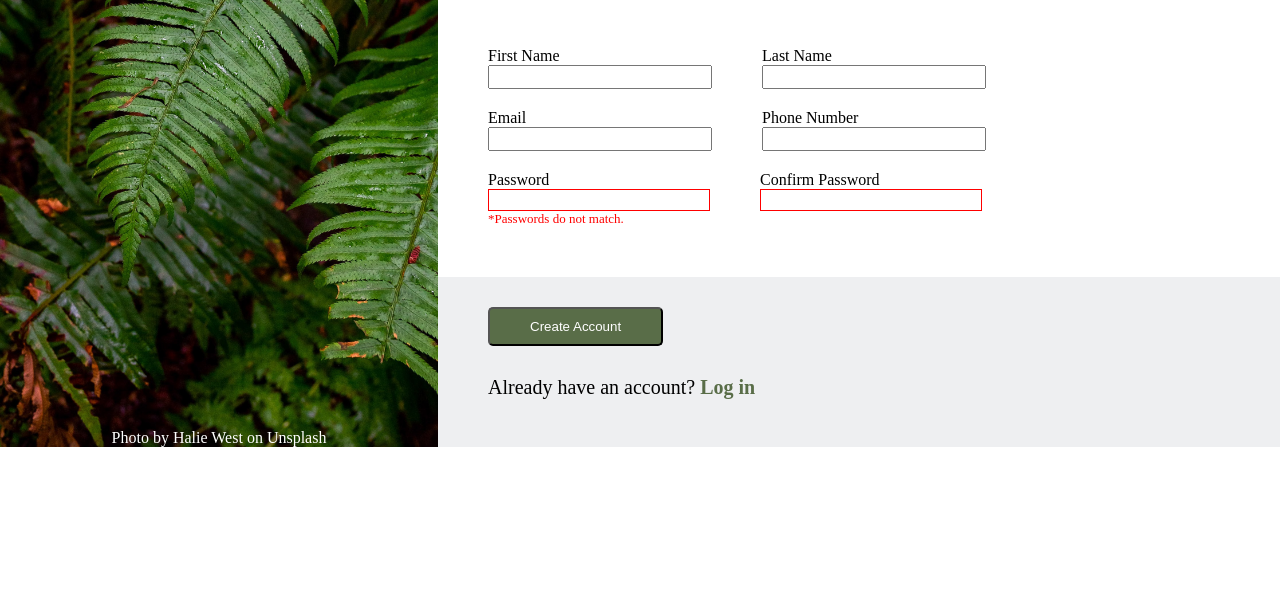
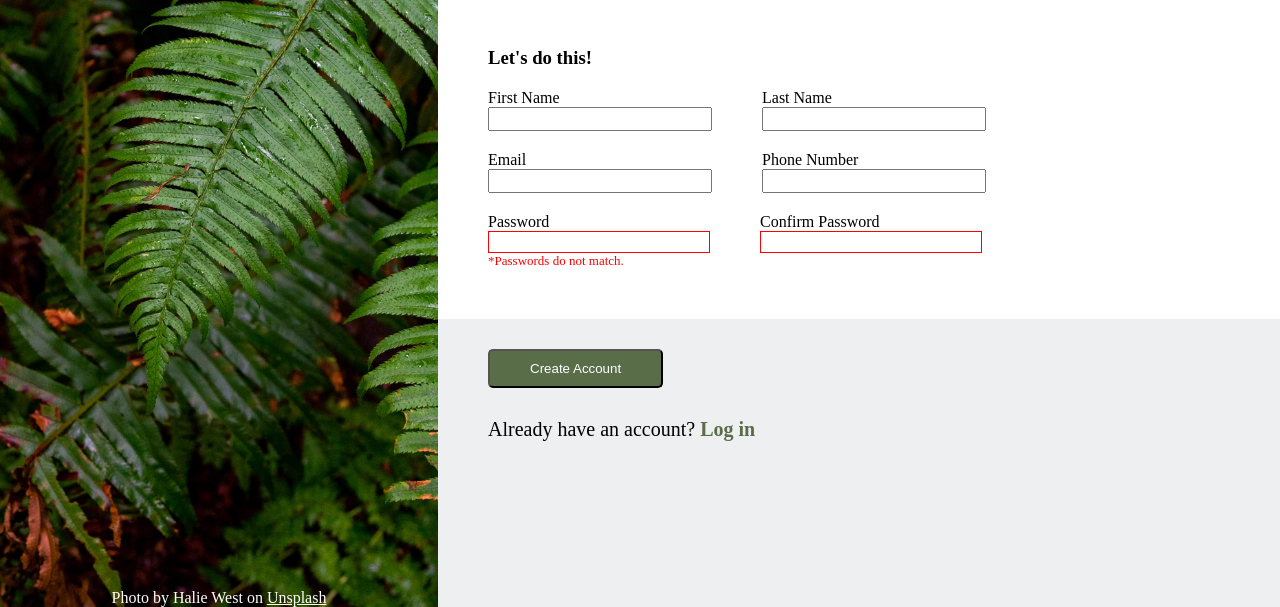
Before and after one commit to atoarkhurst/sign-up-form, a plain HTML site: page index.html in a window 1280 px wide. Shown: the part 353-960 px from the top of the page. Before the commit the page ends 800 px from the top, so only its background shows below. Drawn offline with Linux system fonts and the light colour scheme.

Commit message:
Add call to action to form section

```diff
--- a/index.html
+++ b/index.html
@@ -14,13 +14,15 @@
                 <img class="logo"  src="./assets/odin-logo.png" alt="Odin logo">
                 <h1 class="logo-text">ODIN</h1>
               </div>
-              <figcaption class="img-caption"> Photo by Halie West on Unsplash </figcaption>
+              <figcaption class="img-caption"> Photo by Halie West on <a class="credit-link" href="https://unsplash.com/photos/25xggax4bSA" target="_blank">Unsplash</a> </figcaption>
         </div>
         <div class="sign-up">
             <p class="pitch">This is not a real online service! You know you need something like this in your life to help you realize your deepest dreams. <br>
                 Sign up <span class="emphasized">now</span> to get started. <br> <br>
             You <span class="emphasized">know</span> you want to. </p>
             <form id="create-account" action="">
+
+                <h3>Let's do this!</h3>
 
                 <ul>
 
--- a/styles.css
+++ b/styles.css
@@ -13,7 +13,7 @@
 
 .flex-container{
     display: flex;
-    height: 100vh;
+    height: 120vh;
 
 }
 .image-container{
@@ -52,6 +52,10 @@
     color: white;
     align-self: center;
     margin-top: auto;
+}
+
+.credit-link{
+    color:white;
 }
 
 .pitch{
@@ -114,6 +118,8 @@ input{
     margin-left: 50px;
 }
 
+
+
 .log-in{
     margin-top: 30px;
     margin-left: 50px;
@@ -129,3 +135,7 @@ input:focus{
     box-shadow: 0 0 5px rgba(81, 203, 238, 1);
 
 }
+
+body{
+    overflow-x: hidden;
+}
```
